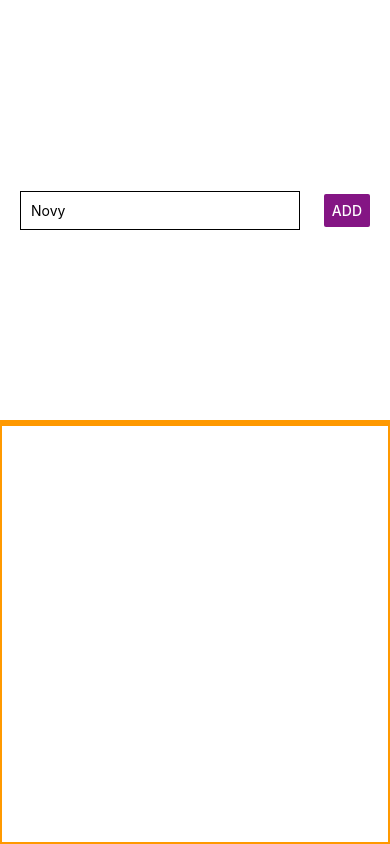
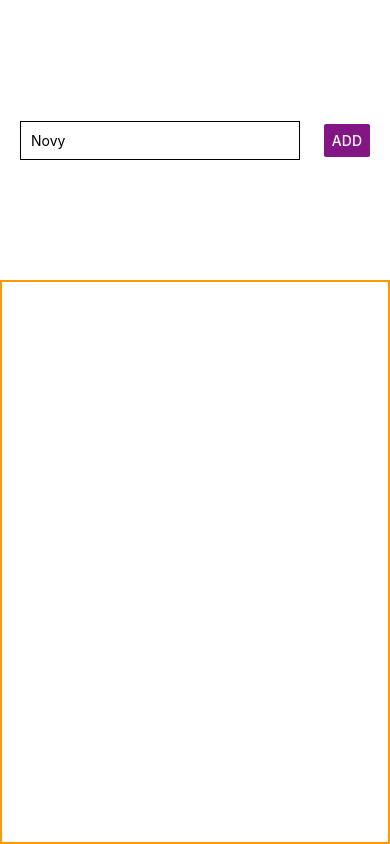
Before and after one commit to fedorcak/FEDORCAK_PMA_05, a React Native app: screen / in a window 390 px wide. Built offline with nearby package versions, Linux system fonts and the light colour scheme.

Commit message:
task farba

```diff
--- a/App.js
+++ b/App.js
@@ -1,19 +1,13 @@
 import { StatusBar } from "expo-status-bar";
 import { use, useState } from "react";
 import { TextInput, Button } from "react-native";
-import {
-  StyleSheet,
-  Text,
-  View,
-  ScrollView,
-  FlatList,
-  Item,
-} from "react-native";
+import { StyleSheet, Text, View, Pressable } from "react-native";
 //import Item from "./src/components/Item";
 
 export default function App() {
   const [item, setItem] = useState("");
   const [task, setTask] = useState([]);
+  const [taskColor, setTaskColor] = useState(styles.task);
 
   function handleAddItem() {
     console.log("item", item);
@@ -23,6 +17,16 @@ export default function App() {
   function handleInputText(text) {
     setItem(text);
   }
+
+  function onPressFunction(id) {
+    console.log("stlaceny task ", task[id]);
+
+    taskColor == styles.task
+      ? setTaskColor(styles.taskGreen)
+      : setTaskColor(styles.task);
+  }
+
+  //console.log(task[0]);
 
   return (
     <View style={styles.container}>
@@ -35,19 +39,15 @@ export default function App() {
         <Button onPress={handleAddItem} title="add" color="#841584" />
       </View>
 
-      <ScrollView style={styles.udalosti}>
-        <View style={styles.udalosti}>
-          {task.map((i, index) => (
-            <Text key={index}>{i}</Text>
-          ))}
-        </View>
-
-        <FlatList
-          data={task}
-          renderItem={({ item }) => <Item title={item.title} />}
-          keyExtractor={(item) => item.id}
-        />
-      </ScrollView>
+      <View style={styles.udalosti}>
+        {task.map((i, index) => (
+          <Pressable key={index} onPress={() => onPressFunction(index)}>
+            <Text style={taskColor} key={index}>
+              {i}
+            </Text>
+          </Pressable>
+        ))}
+      </View>
     </View>
   );
 }
@@ -74,4 +74,16 @@ const styles = StyleSheet.create({
     borderColor: "#ff9900",
     color: "#0d0d0d",
   },
+
+  task: {
+    backgroundColor: "#ff3300",
+    padding: 8,
+    margin: 5,
+  },
+
+  taskGreen: {
+    backgroundColor: "#00ff00",
+    padding: 8,
+    margin: 5,
+  },
 });
--- a/app.json
+++ b/app.json
@@ -19,6 +19,9 @@
     },
     "web": {
       "favicon": "./assets/favicon.png"
-    }
+    },
+    "plugins": [
+      "expo-status-bar"
+    ]
   }
 }
```
Also changed, not shown: package.json (+6 -6 lines), 1 other file (tests, documents, lock files or other folders).
